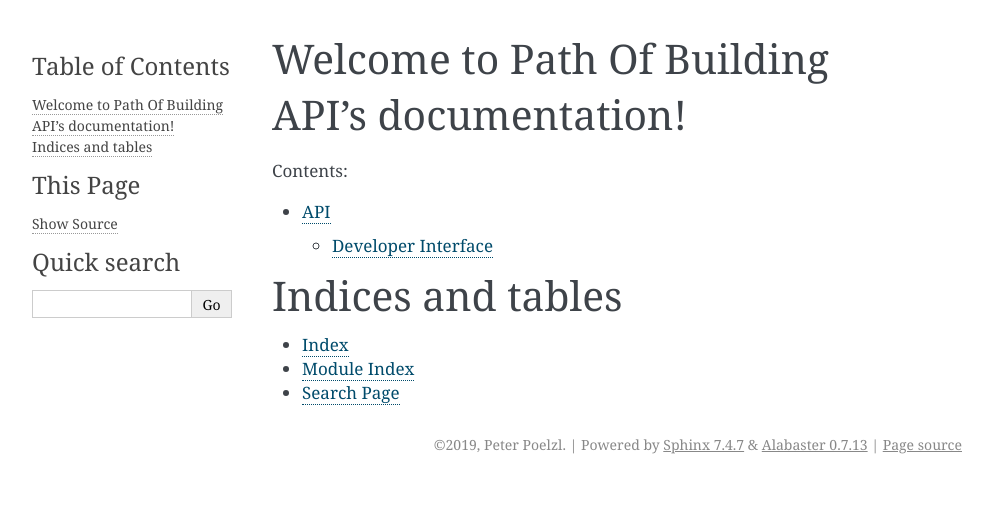
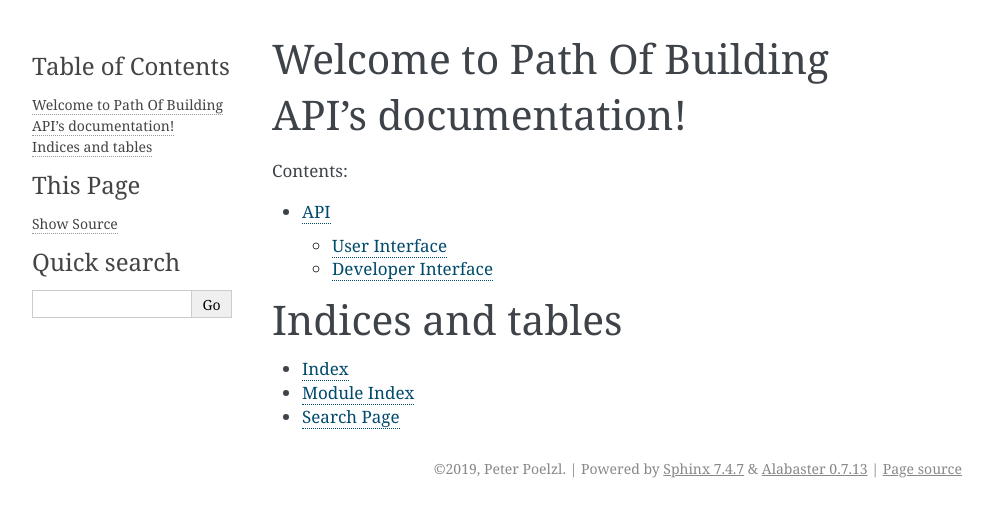
Before and after one commit to ppoelzl/PathOfBuildingAPI, a Sphinx documentation site: the page built from docs/index.rst, in a window 1280 px wide. Shown: the top 517 px of the page, without its empty margins (148-1141 px from the left). Built offline with Sphinx 7.4.7, drawn with Linux system fonts in a browser that asks for light colours.

Commit message:
Separated documentation for users and developers.

```diff
--- a/docs/api.rst
+++ b/docs/api.rst
@@ -1,8 +1,15 @@
 API
 ***
+
+User Interface
+===================
+
+.. automodule:: pobapi.api
+    :members:
 
 Developer Interface
 ===================
 
 .. automodule:: pobapi.api
     :members:
+    :private-members:
```
